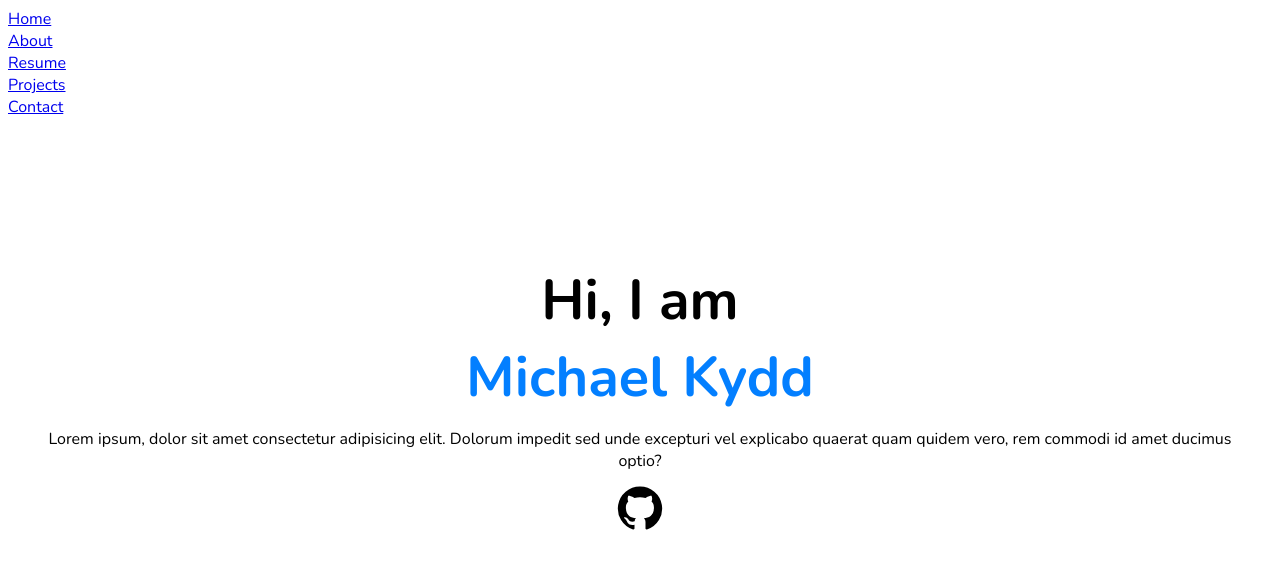
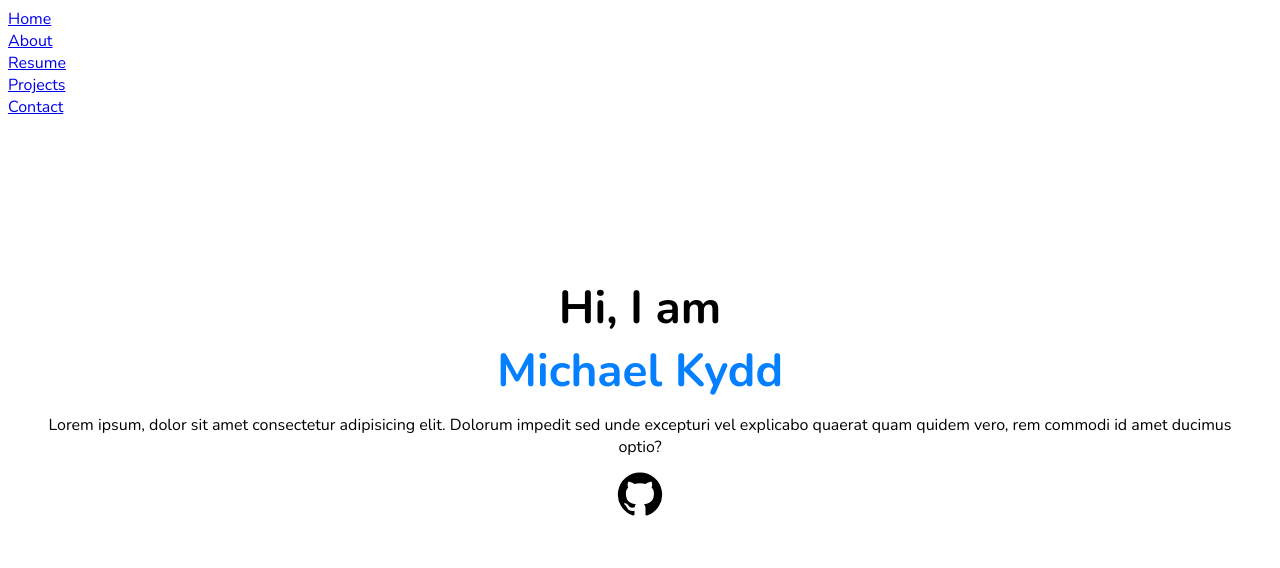
Before and after one commit to mkydd/react-portfolio, a React (Create React App) app: page / in a window 1280 px wide. Shown: the top 568 px of the page. Built offline with nearby package versions, Linux system fonts and the light colour scheme.

Commit message:
fix Home page font size

```diff
--- a/src/styles/styles.css
+++ b/src/styles/styles.css
@@ -38,7 +38,7 @@ body {
 
 .home .greeting {
     /* font-weight: bold; */
-    font-size: 1.75rem;
+    font-size: 1.44rem;
 }
 
 .home .introduction {
@@ -56,7 +56,6 @@ body {
 
 /* About Page Styling */
 .about-me {
-    display: flex;
     margin-top: 10rem;
     margin-inline: 1rem;
     margin-bottom: 1rem;
@@ -97,6 +96,12 @@ body {
     margin-top: 1rem;
 }
 
+/* Resume Page Styling */
+.resume-page {
+    margin-top: 10rem;
+    margin-inline: 1rem;
+    margin-bottom: 1rem;
+}
 
 
 
```
